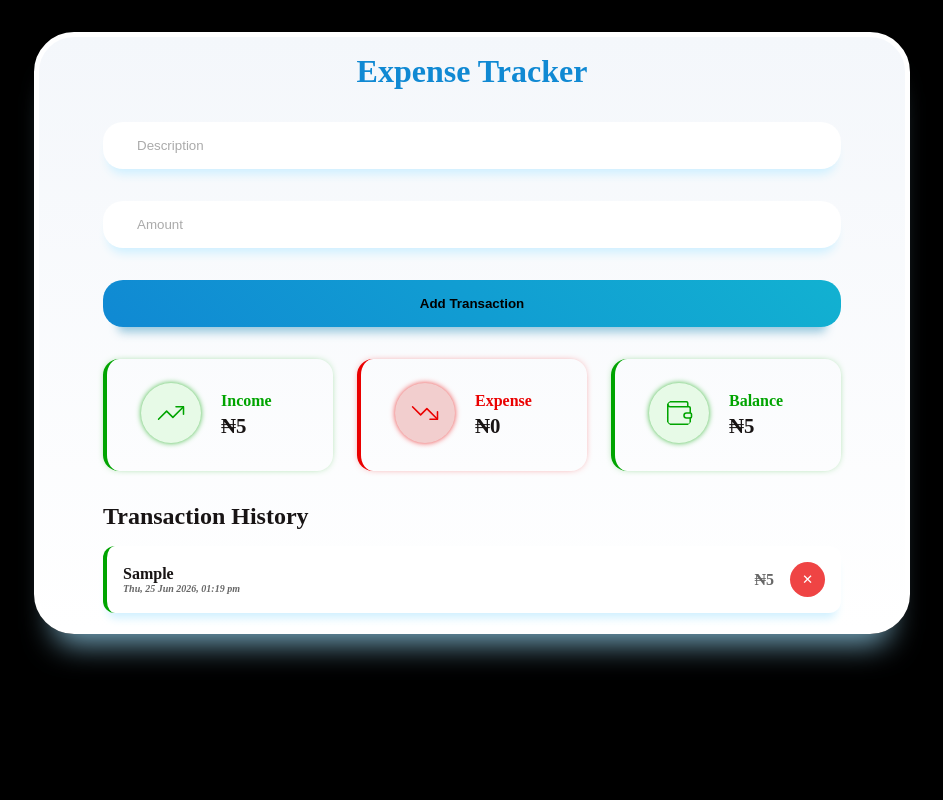
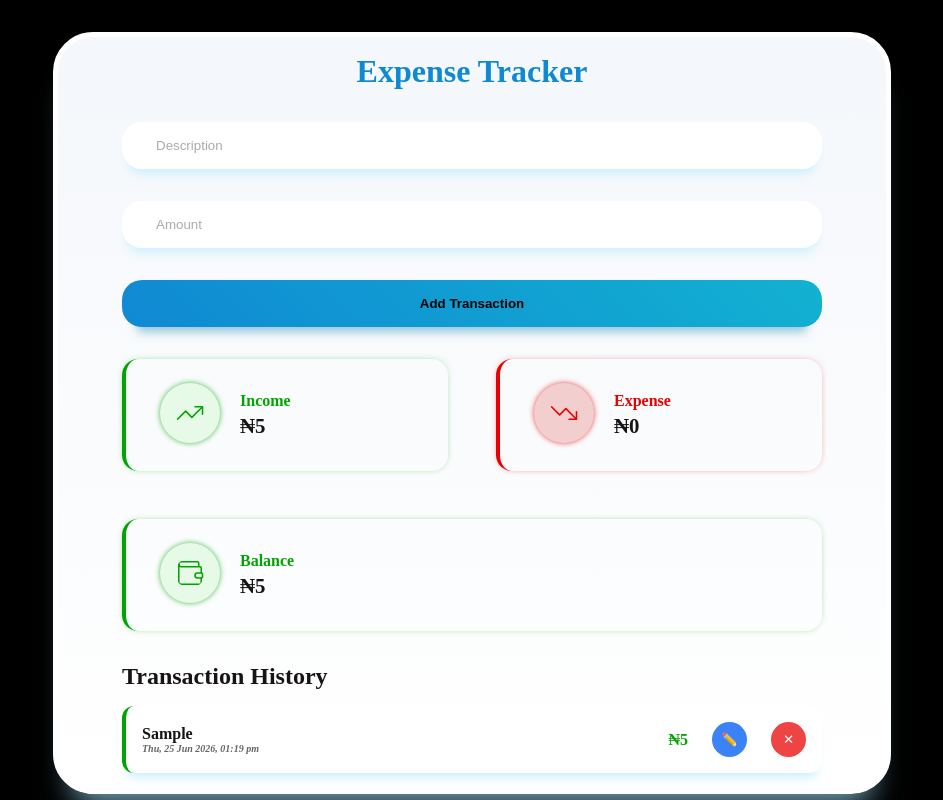
Before and after one commit to YussaMoney/react-expense-tracker, a React (Vite) app: page / in a window 1280 px wide. Both pictures are taken after typing "Sample", "5" into the empty fields and a click on the button "Add Transaction". Shown: the whole page, without its empty margins (168-1111 px from the left). Built offline with nearby package versions, Linux system fonts and the light colour scheme.

Commit message:
Modified TransactionList component: added edit functionality, improve layout, and update styles

```diff
--- a/src/components/TransactionList.jsx
+++ b/src/components/TransactionList.jsx
@@ -1,10 +1,20 @@
-export default function TransactionList({ transactions, deleteTransaction }) {
+export default function TransactionList({
+  transactions,
+  deleteTransaction,
+  handleEdit,
+}) {
   return (
     <section>
       <h2 className="history">Transaction History</h2>
       <ul className="transaction-list">
         {transactions.length === 0 ? (
-          <p>No transaction yet!</p>
+          <p>
+            📄 <br />
+            <br />
+            No transactions yet!.
+            <br />
+            <br /> Start by adding your first transaction.
+          </p>
         ) : (
           transactions.map((transaction) => (
             <li
@@ -14,18 +24,29 @@
               }`}
             >
               <div className="transaction-description">
-                {transaction.description}{" "}
-                <span>
+                <div className="description-title">
+                  {transaction.description}{" "}
+                </div>
+                <div className="description-date">
                   <i>{transaction.date ? transaction.date : "No Date"}</i>
-                </span>
+                </div>
               </div>
 
-              <div className="amountWithDeletBtn">
+              <div className="editBtnWithDeletBtn">
                 <div className="transaction-amount">
                   ₦{Math.abs(transaction.amount).toLocaleString()}
                 </div>
                 <button
-                  className="delete-btn"
+                  type="button"
+                  className="button edit-btn"
+                  title="Edit Transaction"
+                  onClick={() => handleEdit(transaction)}
+                >
+                  ✏️
+                </button>
+                <button
+                  title="Delete Transaction"
+                  className="button delete-btn"
                   onClick={() => deleteTransaction(transaction.id)}
                 >
                   ✕
--- a/src/style.css
+++ b/src/style.css
@@ -35,8 +35,15 @@
 
 .heading {
   text-align: center;
-  color: rgb(16, 137, 211);
+  color: #1089d3;
   font-weight: bolder;
+}
+
+.heading-footer {
+  text-align: center;
+  color: #666;
+  font-size: 1.25rem;
+  margin-top: 0.5rem;
 }
 
 form {
@@ -94,7 +101,9 @@
   margin-top: 2rem;
   display: flex;
   flex-wrap: wrap;
-  gap: 1.5rem;
+  justify-content: center;
+  max-width: 700px;
+  gap: 3rem;
 }
 
 .cardbox {
@@ -137,6 +146,12 @@
   box-shadow: 0px 0px 6px -1px var(--blue);
 }
 
+.receipt-text {
+  color: #006aab;
+  background: #006aab1a;
+  box-shadow: 0px 0px 6px -1px #006aab;
+}
+
 .card {
   margin: 0 10px;
 }
@@ -169,6 +184,13 @@
   font-weight: bold;
 }
 
+.total-transaction {
+  box-shadow: 0px 0px 10px -5px #006aab;
+  border-inline-start: 4px solid #006aab;
+  color: #006aab;
+  font-weight: bold;
+}
+
 .history {
   margin-top: 2rem;
   color: var(--dark);
@@ -194,7 +216,7 @@
 }
 
 .transaction-item:hover {
-  transform: translateY(-2px);
+  transform: translateY(-3px);
   box-shadow: 0px 15px 20px -10px #cff0ff;
 }
 
@@ -206,37 +228,39 @@
   border-left: 4px solid var(--red);
 }
 
-.amountWithDeletBtn {
+.editBtnWithDeletBtn {
   display: flex;
   align-items: center;
-  gap: 1rem;
+  gap: 1.5rem;
 }
 
-.transaction-description {
+.description-title {
   font-weight: bold;
   color: var(--dark);
 }
 
-.transaction-description span {
+.description-date {
   display: block;
   color: #666;
   font-size: x-small;
 }
 
-.transaction-amount {
-  color: #666;
-  font-size: 1rem;
-}
-
-.delete-btn {
+.button {
   border: none;
-  background: #ef4444;
   color: white;
   width: 35px;
   height: 35px;
   border-radius: 50%;
   cursor: pointer;
   transition: all 0.2s ease;
+}
+
+.delete-btn {
+  background: #ef4444;
+}
+
+.edit-btn {
+  background: #3b82f6;
 }
 
 .delete-btn:hover {
@@ -247,3 +271,12 @@
 .delete-btn:active {
   transform: scale(0.95);
 }
+
+.edit-btn:hover {
+  transform: scale(1.1);
+  background: #3b82f6;
+}
+
+.edit-btn:active {
+  transform: scale(0.95);
+}
```
